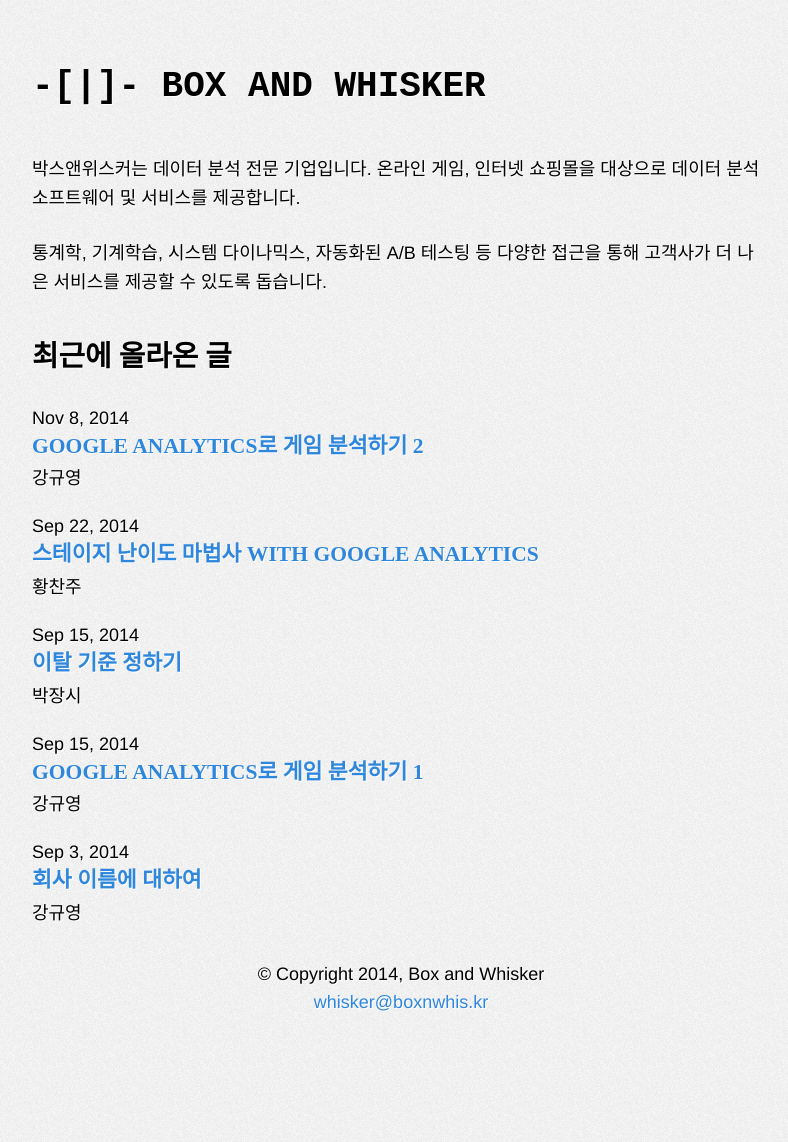
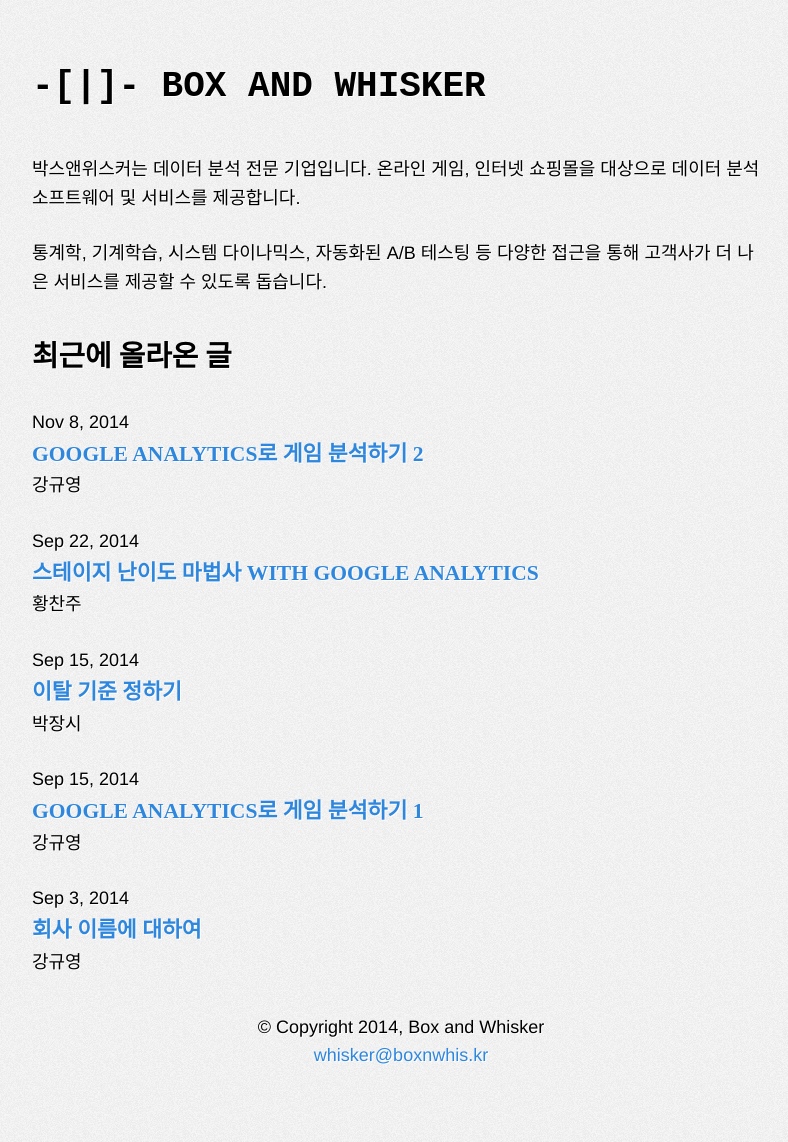
Before and after one commit to boxnwhiskr/boxnwhiskr.github.io, a Jekyll site: the page built from index.html, in a window 1280 px wide. Shown: the whole page, without its empty margins (239-1027 px from the left). Built offline with Jekyll 4.4.1, drawn with Linux system fonts in a browser that asks for light colours; the list of posts is cut into pages by our own code; before the commit the page ends 1089 px from its top, so only the background shows below that.

Commit message:
li 줄간격 넓게

```diff
--- a/css/main.scss
+++ b/css/main.scss
@@ -61,6 +61,10 @@
 
 p {
   margin: 1em 0 1.5em;
+  line-height: 160%;
+}
+
+li {
   line-height: 160%;
 }
 
```
